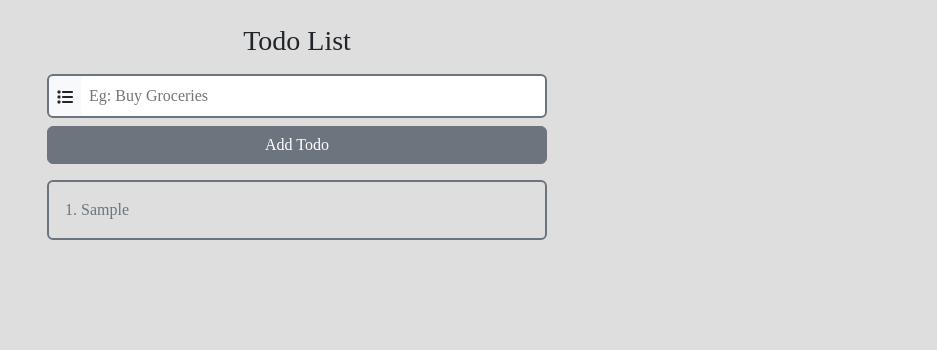
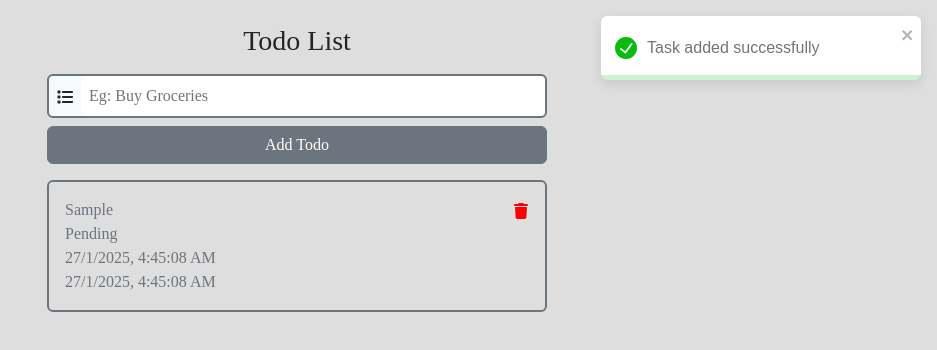
Before and after one commit to mern-trainer/Ramnas-Batch, a React (Vite) app in the folder app/: page / in a window 1280 px wide. Both pictures are taken after typing "Sample" into the empty fields and a click on the button "Add Todo". Shown: the top 350 px of the page, without its empty margins (343-1280 px from the left). Built offline with nearby package versions, Linux system fonts and the light colour scheme; a web font is replaced by a local one.

Commit message:
todo updated

```diff
--- a/app/package.json
+++ b/app/package.json
@@ -14,7 +14,9 @@
     "react": "^18.3.1",
     "react-bootstrap": "^2.10.9",
     "react-dom": "^18.3.1",
-    "react-icons": "^5.4.0"
+    "react-icons": "^5.4.0",
+    "react-toastify": "^11.0.3",
+    "uuid": "^11.0.5"
   },
   "devDependencies": {
     "@eslint/js": "^9.11.1",
--- a/app/src/Pages/TodoList.jsx
+++ b/app/src/Pages/TodoList.jsx
@@ -1,5 +1,7 @@
 import { useState } from "react"
-import { FaList } from "react-icons/fa6"
+import { FaList, FaTrash } from "react-icons/fa6"
+import { toast } from "react-toastify"
+import { v4 } from "uuid"
 
 const TodoList = () => {
 
@@ -11,13 +13,29 @@ const TodoList = () => {
     const handleSubmit = (event) => {
         event.preventDefault();
         if (todo == "") {
-            return alert("Please enter a todo")
+            return toast.error("Task is required")
         }
         if (todoList.includes(todo)) {
-            return alert("Todo already exists")
+            return toast.error("Task already exists")
         }
-        setTodoList([todo, ...todoList])
+        const dateTime = new Date().toLocaleString("en-IN").toUpperCase()
+        const taskObj = {
+            id: v4(),
+            title: todo,
+            status: "Pending", // Pending or Completed
+            createdAt: dateTime,
+            updatedAt: dateTime
+        }
+        // console.log(taskObj);
+        setTodoList([taskObj, ...todoList])
         setTodo("")
+        return toast.success("Task added successfully")
+    }
+
+    const handleDelete = id => {
+        const res = todoList.filter((item) => item.id !== id)
+        setTodoList(res)
+        return toast.success("Task deleted successfully")
     }
 
     return <div className="d-flex justify-content-center pt-4 px-2">
@@ -36,9 +54,15 @@ const TodoList = () => {
             </div>
             <div className="d-flex flex-column gap-2 mt-3">
                 {
-                    todoList.map((data, idx) => {
-                        return <div key={idx} className="d-flex border border-2 border-secondary justify-content-between rounded p-3 text-secondary">
-                            <div>{idx+1}. {data}</div>
+                    todoList.map((data) => {
+                        return <div key={data.id} className="d-flex border border-2 border-secondary justify-content-between rounded p-3 text-secondary">
+                            <div>
+                                <div>{data.title}</div>
+                                <div>{data.status}</div>
+                                <div>{data.createdAt}</div>
+                                <div>{data.updatedAt}</div>
+                            </div>
+                            <div><FaTrash color="red" cursor={"pointer"} onClick={() => handleDelete(data.id)}/></div>
                         </div>
                     })
                 }
--- a/app/src/main.jsx
+++ b/app/src/main.jsx
@@ -2,5 +2,12 @@ import { createRoot } from "react-dom/client" // named Import
 import App from "./App"
 import 'bootstrap/dist/css/bootstrap.min.css';
 import "./index.css"
+import { Fragment } from "react";
+import { ToastContainer } from "react-toastify";
 
-createRoot(document.getElementById('root')).render(<App />)
+createRoot(document.getElementById('root')).render(
+    <Fragment>
+        <App />
+        <ToastContainer position="top-right" autoClose={1200}/>
+    </Fragment>
+)
```
Also changed, not shown: 1 other file (tests, documents, lock files or other folders).
